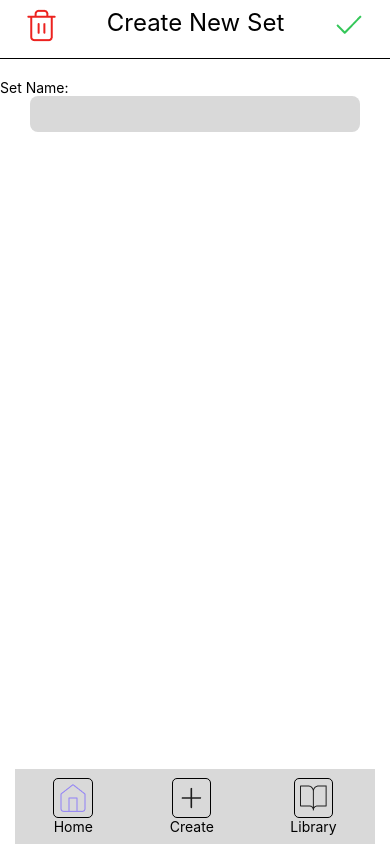
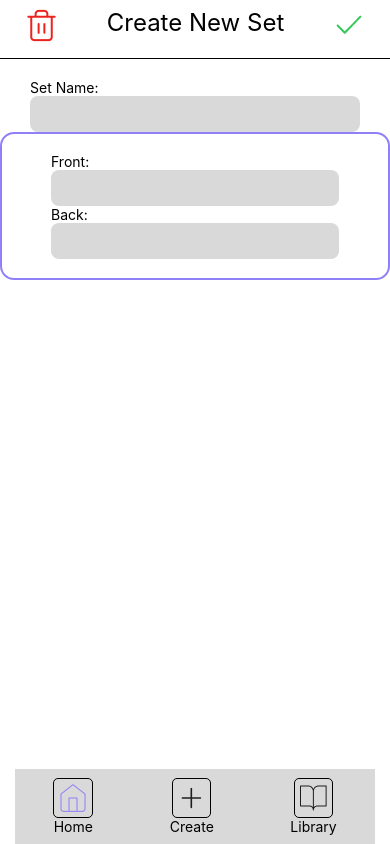
Before and after one commit to trungvt138/flip_it, a React Native app: screen / in a window 390 px wide. Built offline with nearby package versions, Linux system fonts and the light colour scheme.

Commit message:
implementing card component

```diff
--- /dev/null
+++ b/src/components/Card.js
@@ -0,0 +1,20 @@
+import { View, Text, StyleSheet } from 'react-native';
+import LabeledInputs from './LabeledInput';
+
+export default function Card() {
+    return (
+        <View style={styles.card}>
+            <LabeledInputs label={"Front:"}/>
+            <LabeledInputs label={"Back:"}/>
+        </View>
+    )
+}
+
+const styles = StyleSheet.create({
+    card: {
+        borderWidth: 2,
+        borderColor: '#9080F7',
+        borderRadius: 14,
+        padding: 19
+    }
+})
--- a/src/components/LabeledInput.js
+++ b/src/components/LabeledInput.js
@@ -0,0 +1,17 @@
+import TextBox from '../components/TextBox';
+import { View, Text, StyleSheet } from 'react-native';
+
+export default function LabeledInput(props) {
+    return (
+        <View style={styles.labeledInput}>
+            <Text>{props.label}</Text>
+            <TextBox />
+        </View>
+    )
+}
+
+const styles = StyleSheet.create({
+    labeledInput: {
+        paddingHorizontal: 30
+    }
+})
--- a/src/components/TextBox.js
+++ b/src/components/TextBox.js
@@ -11,7 +11,6 @@ const styles = StyleSheet.create({
     alignSelf: 'stretch',
     height: 36,
     backgroundColor: '#D9D9D9',
-    marginHorizontal: 30,
     borderRadius: 8,
     paddingLeft: 13,
     paddingTop: 10,
--- a/src/screens/CreateSet.js
+++ b/src/screens/CreateSet.js
@@ -4,7 +4,8 @@ import { Image } from 'react-native';
 import { SafeAreaProvider, SafeAreaView } from 'react-native-safe-area-context';
 import Navbar from '../components/Navbar';
 import HorizontalRuler from '../components/HorizontalRuler';
-import TextBox from '../components/TextBox';
+import LabeledInput from '../components/LabeledInput';
+import Card from '../components/Card';
 
 export default function CreateSet() {
   return (
@@ -23,10 +24,10 @@ export default function CreateSet() {
           <HorizontalRuler />
 
           <View style={styles.body}>
-            <Text>Set Name:</Text>
-            <TextBox />
+            <LabeledInput label={"Set Name:"}/>
+
             <ScrollView>
-
+              <Card />
             </ScrollView>
           </View>
         </View>
```
